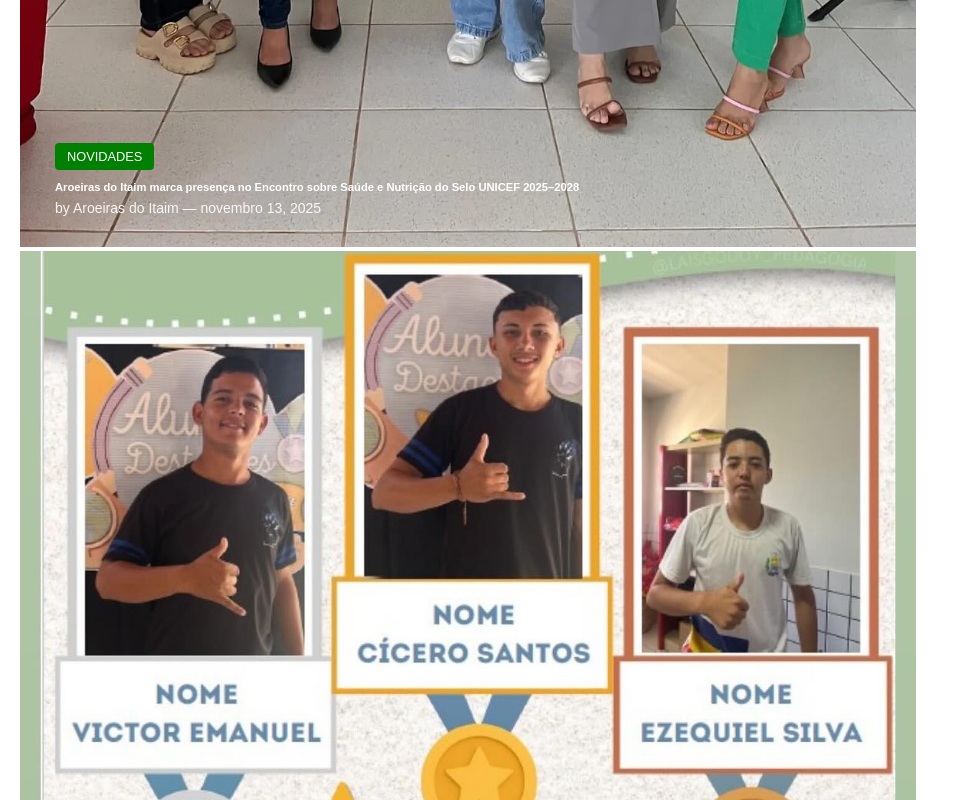
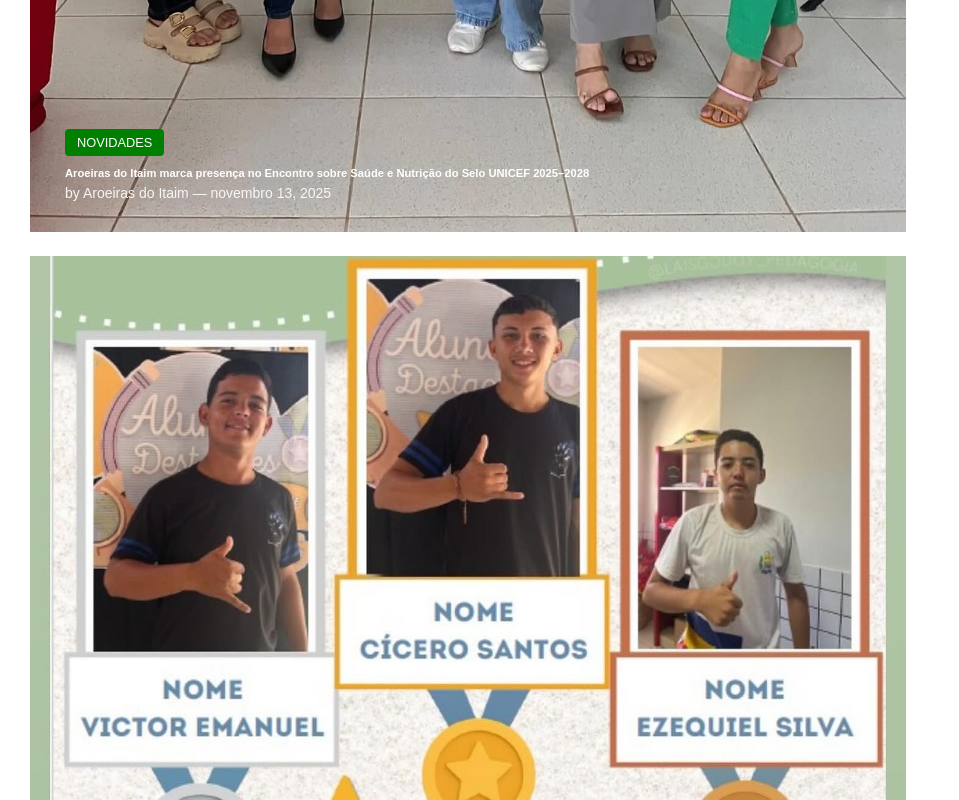
Before and after one commit to cetisaojose2025/cetisaojose, a plain HTML site: page index.html in a window 1280 px wide. Shown: the part 1100-1900 px from the top of the page, without its empty margins (0-959 px from the left). Drawn offline with Linux system fonts and the light colour scheme.

Commit message:
ajustes1

```diff
--- a/estilo/style.css
+++ b/estilo/style.css
@@ -28,7 +28,7 @@ header img {
 .banner {
     width: 100%;
     margin: 15;
-
+    padding: 10px;
 }
 
 .text-box {
@@ -38,6 +38,7 @@ header img {
     right: 20px;
     color: white;
     margin: 15px;
+    padding: 10px;
 }
 
 
```
